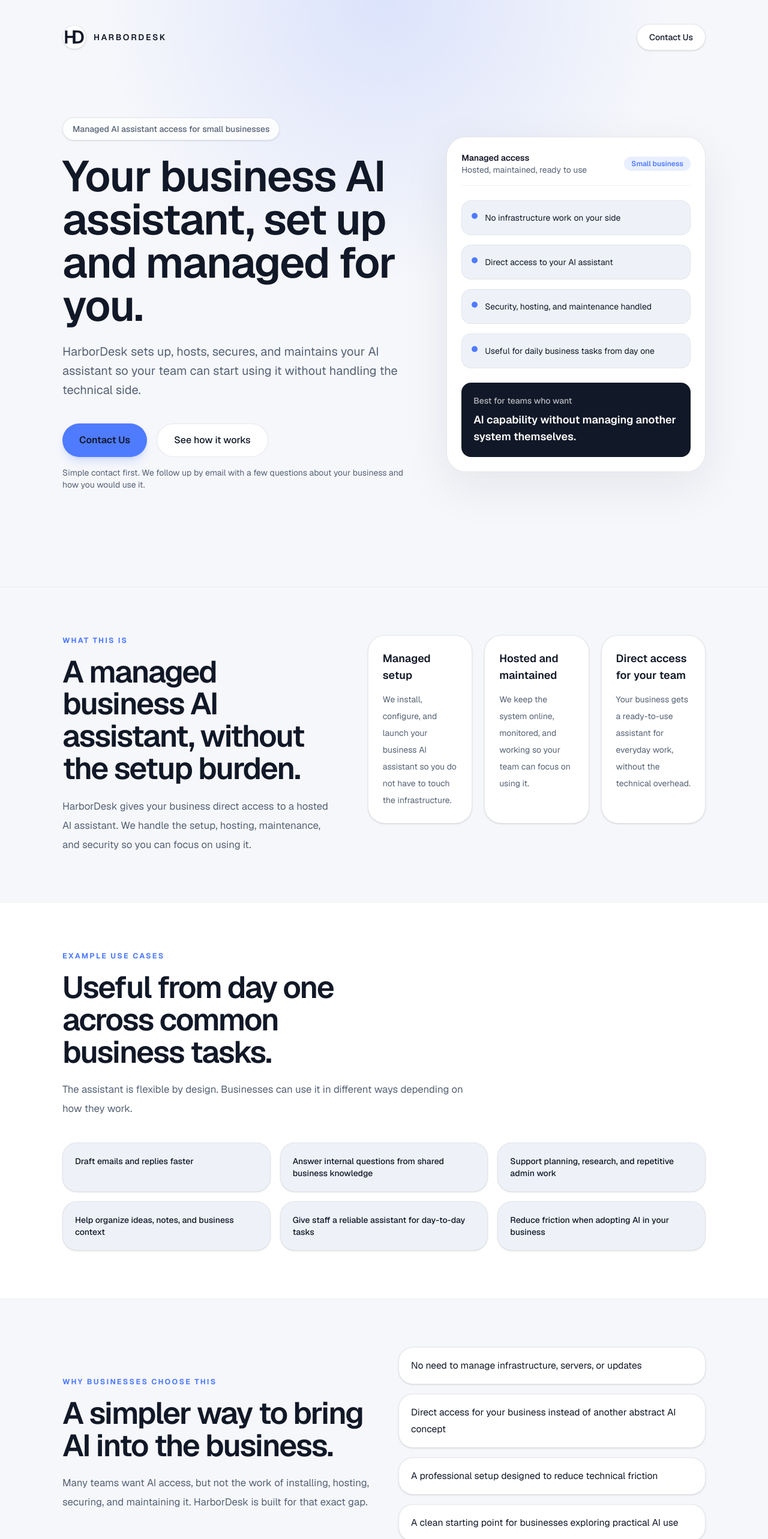
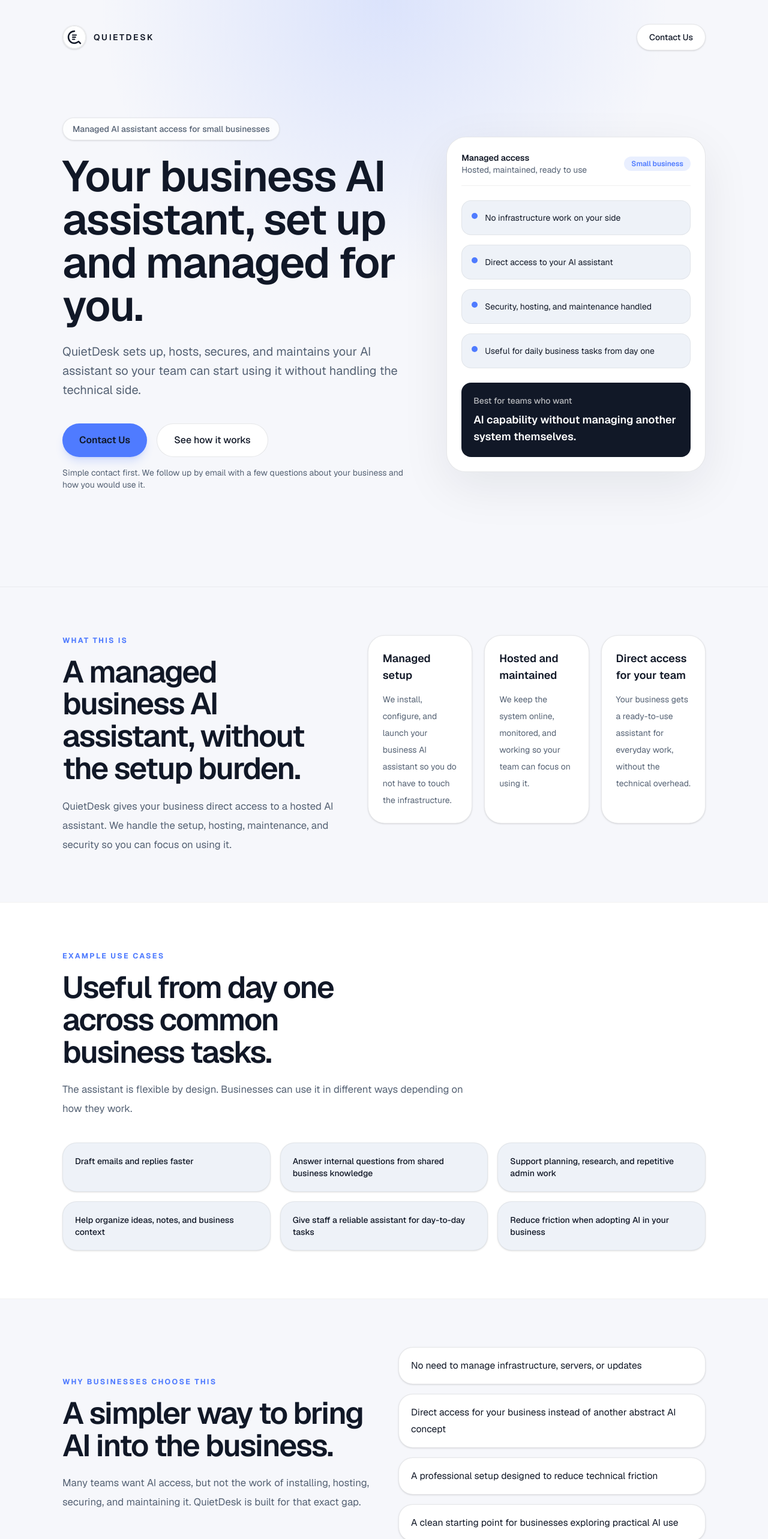
Before and after one commit to Veilscope/website-1, a Next.js app: page / in a window 1280 px wide. Shown: the top 2566 px of the page at 60% size. Built offline with nearby package versions, Linux system fonts and the light colour scheme.

Commit message:
Rename HarborDesk to QuietDesk

```diff
--- a/app/layout.tsx
+++ b/app/layout.tsx
@@ -13,9 +13,9 @@
 });
 
 export const metadata: Metadata = {
-  title: "HarborDesk | Managed AI Assistant Access for Small Businesses",
+  title: "QuietDesk | Managed AI Assistant Access for Small Businesses",
   description:
-    "HarborDesk sets up, hosts, secures, and maintains a business AI assistant so small businesses can use it without handling the technical side.",
+    "QuietDesk sets up, hosts, secures, and maintains a business AI assistant so small businesses can use it without handling the technical side.",
 };
 
 export default function RootLayout({
--- a/app/page.tsx
+++ b/app/page.tsx
@@ -52,7 +52,7 @@
   {
     question: "What kind of businesses is this for?",
     answer:
-      "HarborDesk is designed for small businesses that want AI capability without managing the technical setup themselves.",
+      "QuietDesk is designed for small businesses that want AI capability without managing the technical setup themselves.",
   },
   {
     question: "What can I use the assistant for?",
@@ -126,7 +126,7 @@
             <a href="#top" className="inline-flex min-w-0 items-center gap-3 text-sm font-semibold tracking-[0.18em] text-[var(--ink)] uppercase">
               <span className="inline-flex h-10 w-10 shrink-0 items-center justify-center overflow-hidden rounded-full border border-[var(--line)] bg-white shadow-sm" aria-hidden="true">
                 <Image
-                  src="/harbordesk-logo-40x40.svg"
+                  src="/quietdesk-logo-40x40.svg"
                   alt=""
                   width={40}
                   height={40}
@@ -134,7 +134,7 @@
                   priority
                 />
               </span>
-              <span className="truncate">HarborDesk</span>
+              <span className="truncate">QuietDesk</span>
             </a>
             <a
               href="#contact"
@@ -156,7 +156,7 @@
                 Your business AI assistant, set up and managed for you.
               </h1>
               <p className="mt-6 max-w-2xl text-lg leading-8 text-[var(--muted)] sm:text-xl">
-                HarborDesk sets up, hosts, secures, and maintains your AI assistant so your team can start using it without handling the technical side.
+                QuietDesk sets up, hosts, secures, and maintains your AI assistant so your team can start using it without handling the technical side.
               </p>
               <div className="mt-10 flex flex-col gap-4 sm:flex-row">
                 <a
@@ -224,7 +224,7 @@
               A managed business AI assistant, without the setup burden.
             </h2>
             <p className="section-copy mt-5">
-              HarborDesk gives your business direct access to a hosted AI assistant. We handle the setup, hosting, maintenance, and security so you can focus on using it.
+              QuietDesk gives your business direct access to a hosted AI assistant. We handle the setup, hosting, maintenance, and security so you can focus on using it.
             </p>
           </div>
           <div className="grid gap-5 md:grid-cols-3">
@@ -271,7 +271,7 @@
               A simpler way to bring AI into the business.
             </h2>
             <p className="section-copy mt-5">
-              Many teams want AI access, but not the work of installing, hosting, securing, and maintaining it. HarborDesk is built for that exact gap.
+              Many teams want AI access, but not the work of installing, hosting, securing, and maintaining it. QuietDesk is built for that exact gap.
             </p>
           </div>
           <div className="space-y-4">
```
Also changed, not shown: public/quietdesk-logo-40x40.svg (added).
